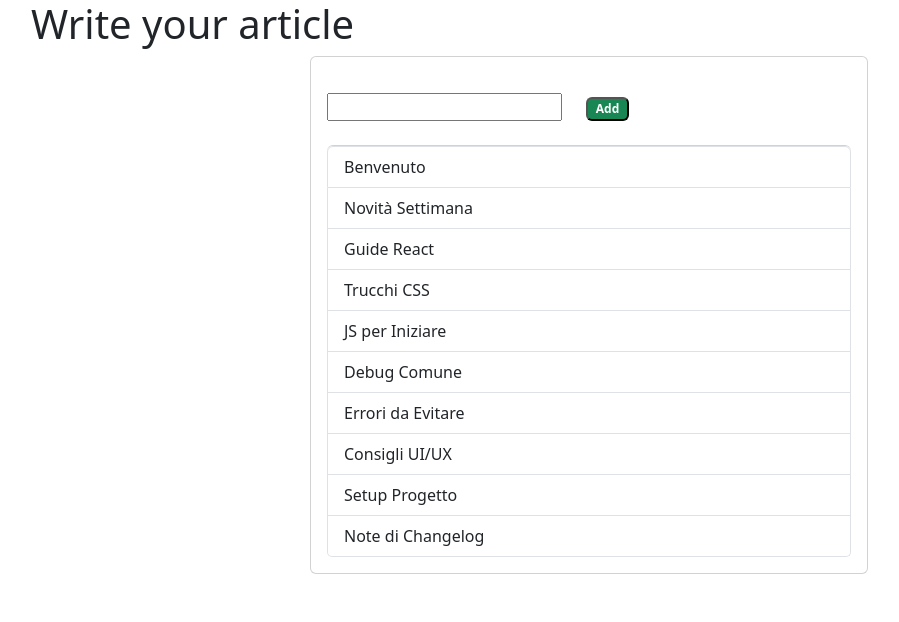
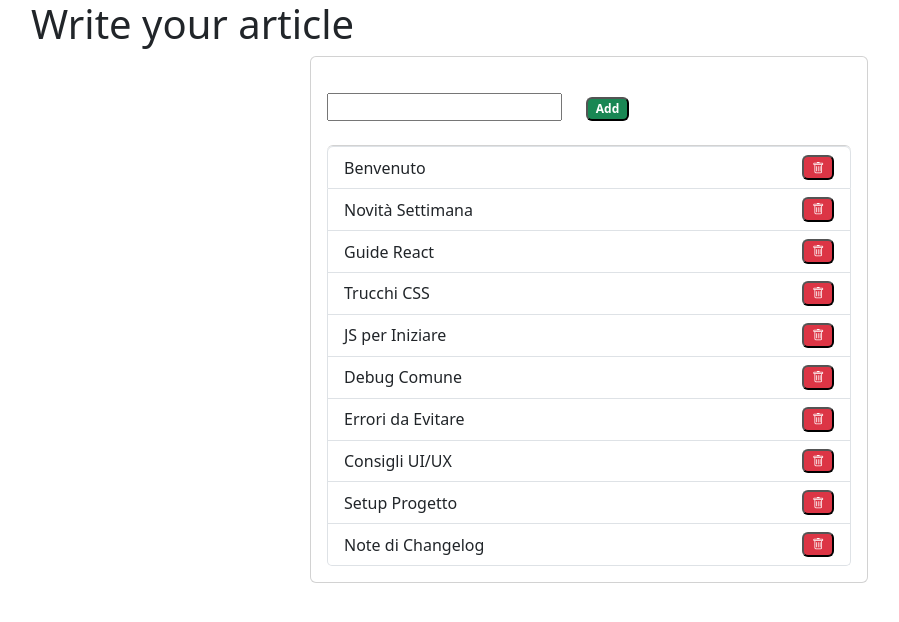
Before and after one commit to stefanobellomo/react-form, a React (Vite) app: page / in a window 1280 px wide. Shown: the top 622 px of the page, without its empty margins (51-950 px from the left). Built offline with nearby package versions, Linux system fonts and the light colour scheme.

Commit message:
add button for delete element and creatte function for filter array and delete the elemet with same id selected with button

```diff
--- a/src/App.jsx
+++ b/src/App.jsx
@@ -24,24 +24,33 @@ function App() {
     if (newArticle.length < 4) {
       setNewArticle('')
     } else {
-      const addNewArticle = [...articles, newArticle]
+      const article = {
+        id: articles[articles.length - 1].id + 1,
+        title: newArticle,
+      }
+      const addNewArticle = [...articles, article]
       setArticles(addNewArticle)
-      setNewArticle()
+      setNewArticle('')
     }
+  }
 
+  function handleTrash(id) {
+    const filteredArticles = articles.filter((article) => article.id !== id)
+    setArticles(filteredArticles)
   }
 
   return (
     <>
 
       <main className="container">
+
         <h1>Write your article</h1>
+
         <div className="col-6 mx-auto">
           <div className="card p-3">
 
             <form onSubmit={handleSubmit}>
               <input type="text" value={newArticle} onChange={(e) => setNewArticle(e.target.value)} />
-
               <button className="badge bg-success my-4 mx-4" type="submit">Add</button>
             </form>
 
@@ -50,13 +59,12 @@ function App() {
                 <li key={article.id}
                   className="list-group-item d-flex justify-content-between align-items-center">
                   {article.title}
-                  <span className="badge bg-secondary badge-pill"></span>
+                  <button className="badge bg-danger badge-pill" onClick={() => handleTrash(article.id)}><i className="bi bi-trash"></i></button>
                 </li>
               ))}
+            </ul>
 
-            </ul>
           </div>
-
         </div>
       </main>
 
```
